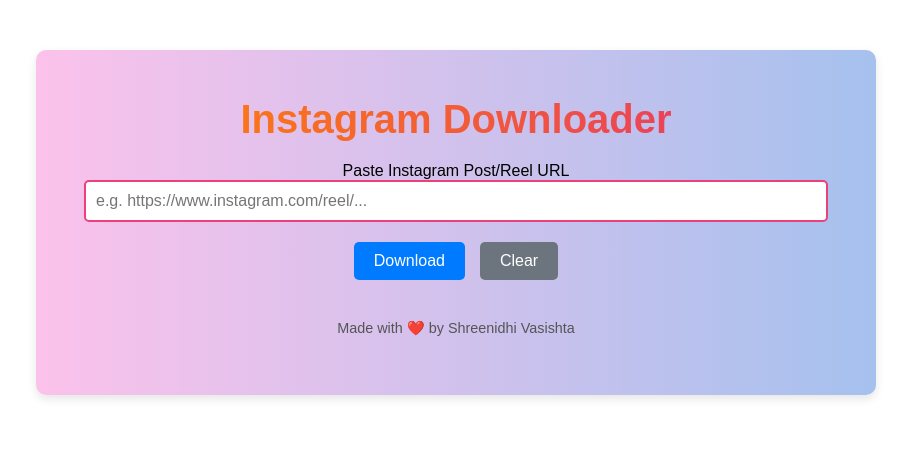
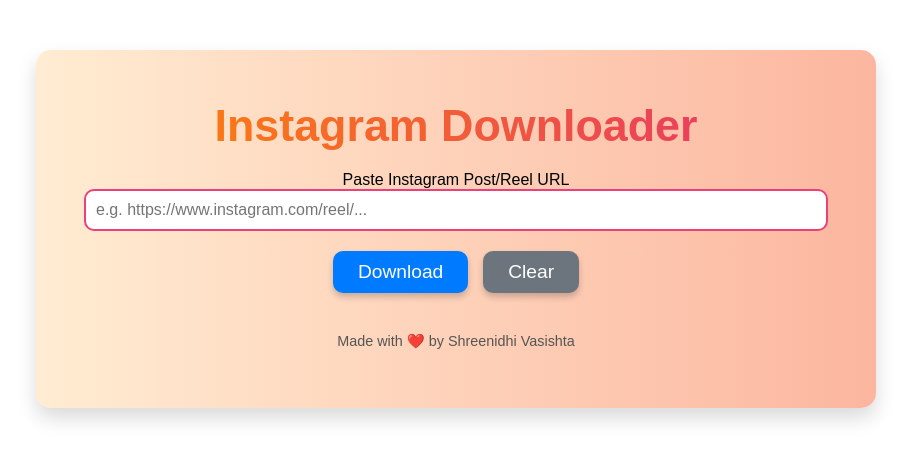
Before and after one commit to shreenxdhi/instagram-downloader, a React (Create React App) app in the folder client/: page / in a window 1280 px wide. Shown: the top 460 px of the page, without its empty margins (184-1095 px from the left). Built offline with nearby package versions, Linux system fonts and the light colour scheme.

Commit message:
Update App.css

```diff
--- a/client/src/App.css
+++ b/client/src/App.css
@@ -4,43 +4,43 @@
   margin: 50px auto;
   text-align: center;
   padding: 20px;
-  border-radius: 10px;
-  background: linear-gradient(to right, #fbc2eb, #a6c1ee); /* Gradient background */
-  box-shadow: 0px 4px 10px rgba(0, 0, 0, 0.1);
+  border-radius: 15px;
+  background: linear-gradient(to right, #ffecd2, #fcb69f); /* Gradient background */
+  box-shadow: 0px 10px 20px rgba(0, 0, 0, 0.15);
   font-family: 'Arial', sans-serif;
   animation: fadeIn 1s ease-in-out;
 }
 
-/* Fade-in animation */
+/* Fade-in animation for the container */
 @keyframes fadeIn {
   from {
     opacity: 0;
-    transform: scale(0.9);
+    transform: translateY(-10px);
   }
   to {
     opacity: 1;
-    transform: scale(1);
+    transform: translateY(0);
   }
 }
 
 /* Title styles */
 h1 {
-  font-size: 2.5rem;
+  font-size: 2.8rem;
   margin-bottom: 20px;
   background: linear-gradient(to right, #ff8a00, #e52e71); /* Gradient text */
   -webkit-background-clip: text;
   -webkit-text-fill-color: transparent;
-  animation: slideIn 1s ease-in-out;
+  animation: bounceIn 1s ease-in-out;
 }
 
-/* Slide-in animation */
-@keyframes slideIn {
+/* Bounce-in animation for title */
+@keyframes bounceIn {
   from {
-    transform: translateY(-20px);
+    transform: scale(0.8);
     opacity: 0;
   }
   to {
-    transform: translateY(0);
+    transform: scale(1);
     opacity: 1;
   }
 }
@@ -55,13 +55,14 @@
   padding: 10px;
   font-size: 1rem;
   border: 2px solid #ec407a;
-  border-radius: 5px;
+  border-radius: 10px;
   outline: none;
-  transition: border-color 0.3s ease;
+  transition: border-color 0.3s ease, box-shadow 0.3s ease;
 }
 
 input[type="text"]:focus {
   border-color: #ff8a00;
+  box-shadow: 0 0 10px rgba(255, 138, 0, 0.5);
 }
 
 /* Button group */
@@ -72,12 +73,12 @@
 }
 
 button {
-  font-size: 1rem;
-  padding: 10px 20px;
+  font-size: 1.2rem;
+  padding: 10px 25px;
   border: none;
-  border-radius: 5px;
+  border-radius: 10px;
   cursor: pointer;
-  transition: transform 0.3s ease, background-color 0.3s ease;
+  transition: transform 0.3s ease, background-color 0.3s ease, box-shadow 0.3s ease;
 }
 
 button:disabled {
@@ -88,63 +89,83 @@
 .download-btn {
   background-color: #007bff;
   color: white;
+  box-shadow: 0 4px 6px rgba(0, 0, 0, 0.2);
 }
 
 .download-btn:hover {
   transform: scale(1.05);
   background-color: #0056b3;
+  box-shadow: 0 6px 10px rgba(0, 0, 0, 0.3);
 }
 
 .clear-btn {
   background-color: #6c757d;
   color: white;
+  box-shadow: 0 4px 6px rgba(0, 0, 0, 0.2);
 }
 
 .clear-btn:hover {
   transform: scale(1.05);
   background-color: #5a6268;
+  box-shadow: 0 6px 10px rgba(0, 0, 0, 0.3);
 }
 
 /* Result container */
 .result {
   margin-top: 20px;
+  animation: fadeIn 1s ease-in-out;
 }
 
 .result h3 {
-  font-size: 1.5rem;
+  font-size: 1.6rem;
   margin-bottom: 15px;
+  color: #333;
+  text-shadow: 0px 1px 3px rgba(0, 0, 0, 0.2);
 }
 
-/* Media styles */
-.insta-image,
+/* Post styles (Instagram sizes) */
+.insta-image {
+  display: block;
+  margin: 20px auto;
+  border-radius: 12px;
+  border: 3px solid #ec407a;
+  width: auto;
+  max-width: 100%; /* Fit within the container */
+  height: auto;
+  aspect-ratio: 1 / 1; /* Default to square (1:1) */
+  object-fit: cover;
+  box-shadow: 0px 6px 12px rgba(0, 0, 0, 0.3); /* Add a shadow for better visibility */
+  transition: transform 0.3s ease;
+}
+
+.insta-image:hover {
+  transform: scale(1.02);
+}
+
+/* Reel styles (Instagram sizes) */
 .insta-video {
   display: block;
   margin: 20px auto;
-  border-radius: 8px;
-  border: 2px solid #ec407a;
-  width: auto; /* Maintain the original width */
-  height: auto; /* Maintain the original height */
-  max-width: 100%; /* Fit within the container width */
-  box-shadow: 0px 4px 10px rgba(0, 0, 0, 0.2); /* Add a shadow for better visibility */
-  animation: popUp 0.5s ease-in-out;
+  border-radius: 12px;
+  border: 3px solid #ff8a00;
+  width: 100%;
+  max-width: 540px; /* Reels are typically shown with a 9:16 aspect ratio */
+  height: auto;
+  aspect-ratio: 9 / 16; /* Ensure it mimics Instagram's vertical reel size */
+  object-fit: cover;
+  box-shadow: 0px 6px 12px rgba(0, 0, 0, 0.3);
+  transition: transform 0.3s ease;
 }
 
-/* Pop-up animation for media */
-@keyframes popUp {
-  from {
-    transform: scale(0.9);
-    opacity: 0;
-  }
-  to {
-    transform: scale(1);
-    opacity: 1;
-  }
+.insta-video:hover {
+  transform: scale(1.02);
 }
 
 /* Footer styles */
 footer {
   margin-top: 40px;
   font-size: 0.9rem;
+  color: #555;
 }
 
 footer p {
```
